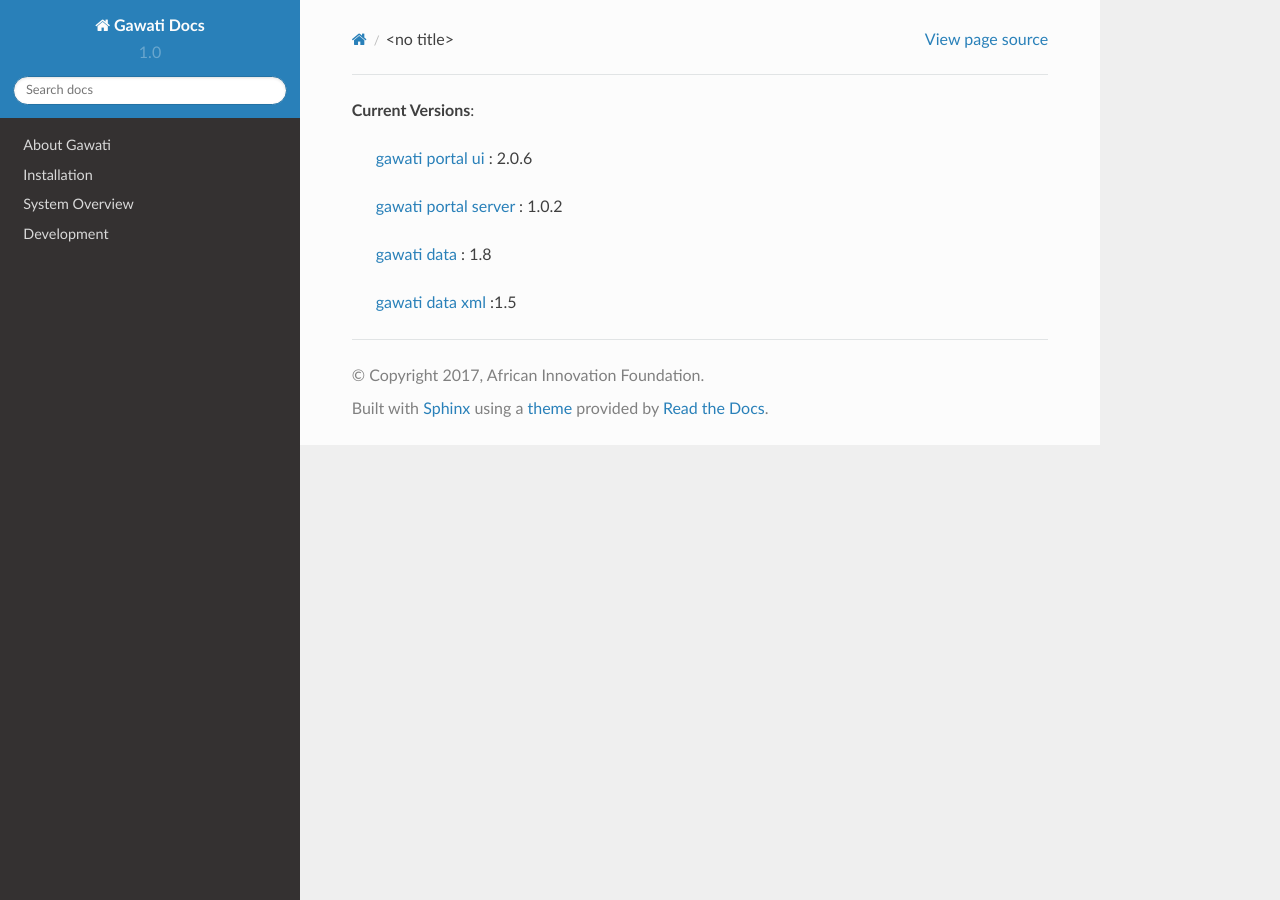
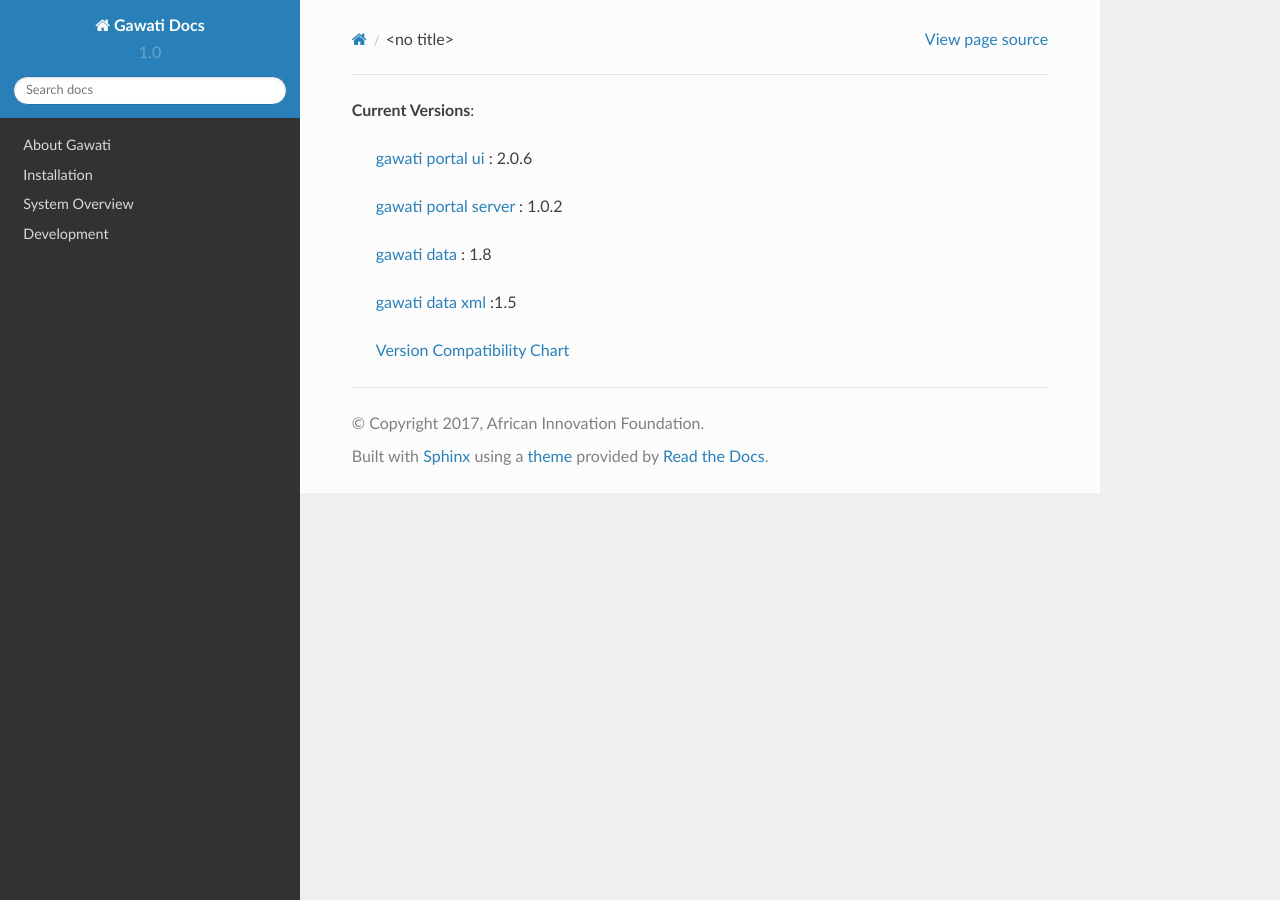
Before and after one commit to gawati/gawati-docs, a Sphinx documentation site: the page built from docs/source/development/version-info.rst, in a window 1280 px wide. Built offline with Sphinx 7.4.7 and the Read the Docs theme 2.0.0, drawn with Linux system fonts in a browser that asks for light colours.

Commit message:
Adding version compatibility chart

```diff
--- /dev/null
+++ b/docs/source/development/version-compat.rst
@@ -0,0 +1,6 @@
+Version Compatibility Chart
+###########################
+
+.. raw:: html
+
+    <iframe src="https://docs.google.com/spreadsheets/d/e/2PACX-1vSZDubqXD7YnZXDuhdhmaxzC0tk0d8ih8HITleXOPLUmbGrbjbBAVkG5AxHVuEnteQEHIE4SxbObLCD/pubhtml?gid=0&amp;single=true&amp;widget=true&amp;headers=false"></iframe>
--- a/docs/source/development/version-info.rst
+++ b/docs/source/development/version-info.rst
@@ -5,9 +5,12 @@
   * `gawati portal server`_ : 1.0.2
   * `gawati data`_ : 1.8
   * `gawati data xml`_ :1.5
+  * `Version Compatibility Chart`_
+
 
 
 .. _gawati portal ui: https://github.com/gawati/gawati-portal-ui
 .. _gawati portal server: https://github.com/gawati/gawati-portal-server
 .. _gawati data: https://github.com/gawati/gawati-data
 .. _gawati data xml: https://github.com/gawati/gawati-data-xml
+.. _Version Compatibility Chart: version-compat
```
